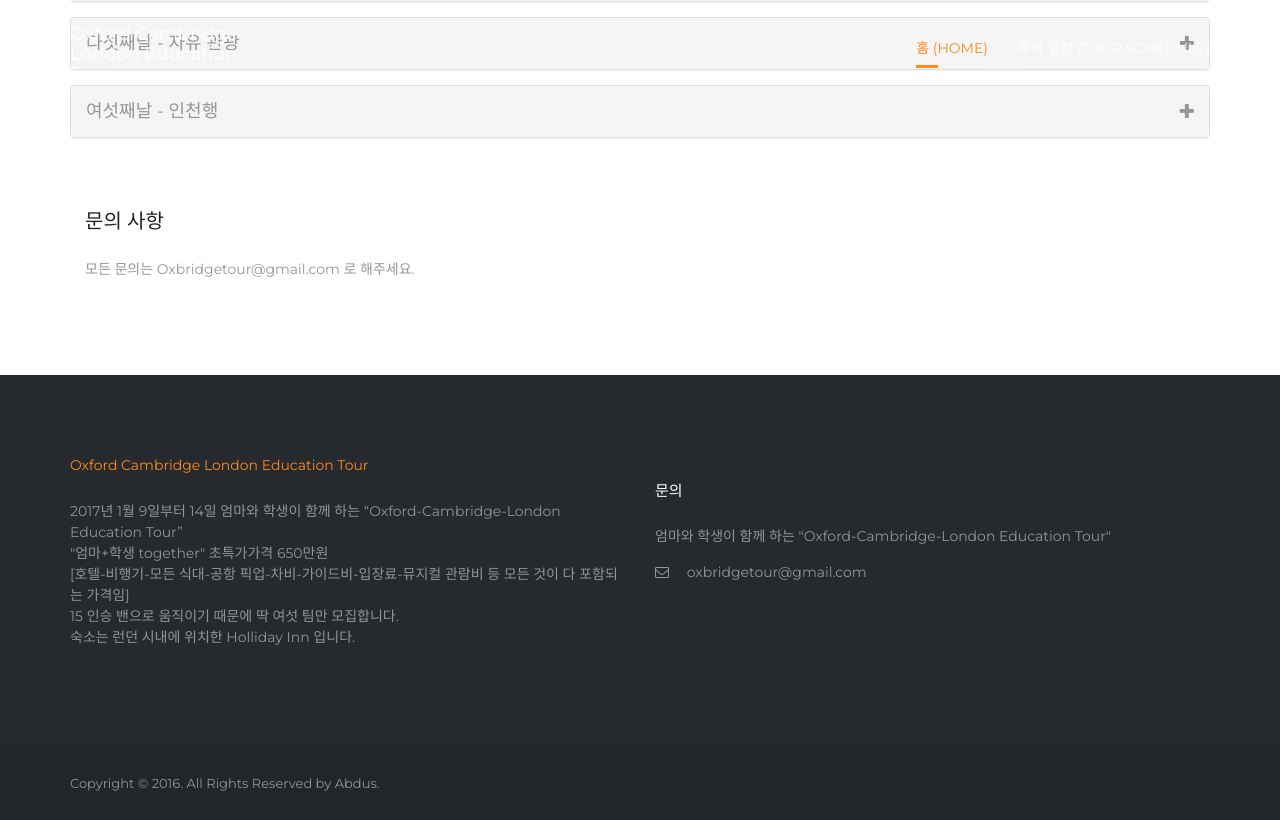
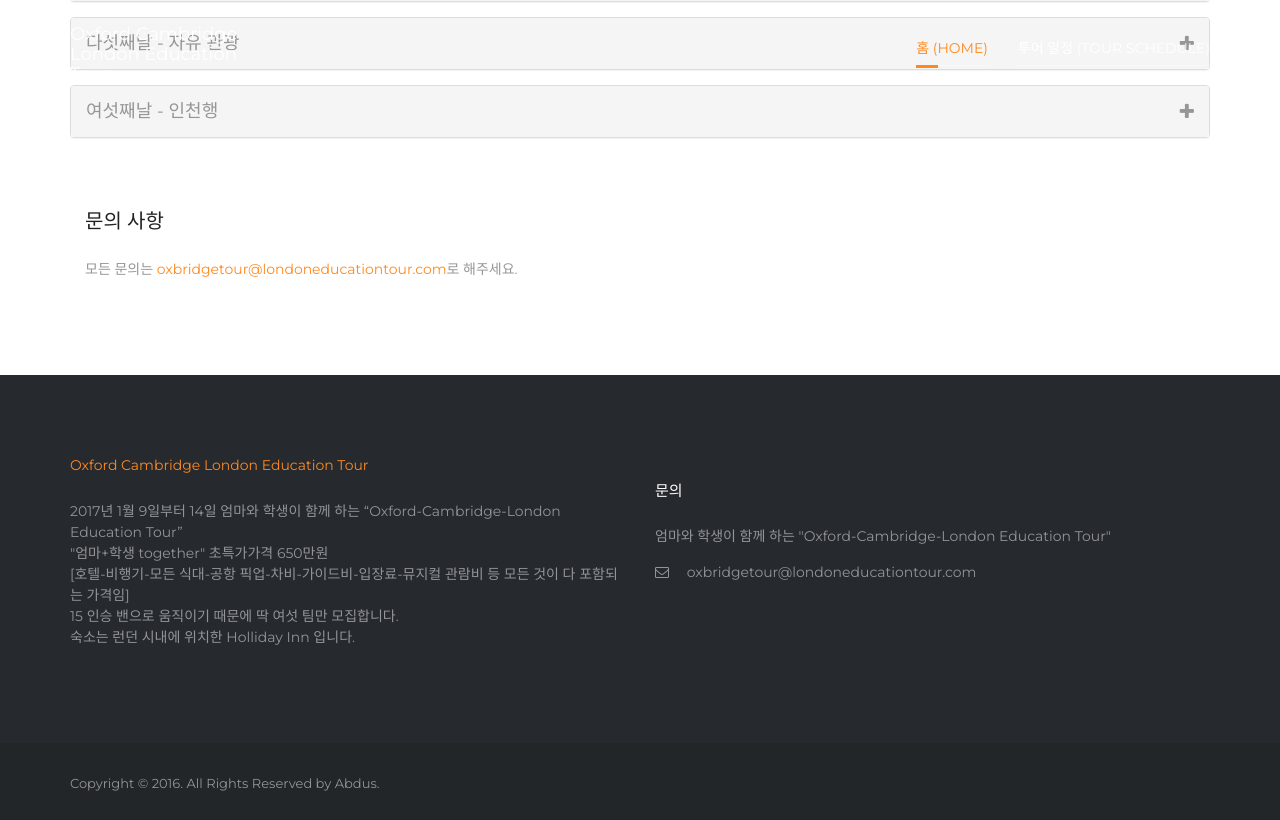
Before and after one commit to andrewchaa/londoneducationtour, a Jekyll site: the page built from index.html, in a window 1280 px wide and 900 px high, scrolled down 1564 px, cut to the strip 0-820 px from the top of the window. Built offline with Jekyll 4.4.1, drawn with Linux system fonts in a browser that asks for light colours; nearby versions of some CDN libraries.

Commit message:
use alias email, educationtour

```diff
--- a/_config.yml
+++ b/_config.yml
@@ -7,11 +7,11 @@
 
 # Site settings
 title: Oxford Cambridge London Education Tour
-email: oxbridgetour@gmail.com
+email: oxbridgetour@londoneducationtour.com
 description: > # this means to ignore newlines until "baseurl:"
   엄마와 학생이 함께 하는 "Oxford-Cambridge-London Education Tour"
 baseurl: "" # the subpath of your site, e.g. /blog
-url: "http://yourdomain.com" # the base hostname & protocol for your site
+url: "http://www.londoneducationtour.com" # the base hostname & protocol for your site
 twitter_username: jekyllrb
 github_username:  jekyll
 
--- a/_includes/tour-schedule.html
+++ b/_includes/tour-schedule.html
@@ -108,7 +108,7 @@
             <div class="col-xs-12">
               <div class="generalInfo">
                 <h2>문의 사항</h2>
-                <p>모든 문의는 Oxbridgetour@gmail.com 로 해주세요.</p>
+                <p>모든 문의는 <a href="mailTo:{{ site.email }}">{{ site.email }}</a>로 해주세요.</p>
               </div>
             </div>
 
--- a/index.html
+++ b/index.html
@@ -158,7 +158,7 @@
       <div class="row">
         <div class="col-sm-6 col-xs-12">
           <div class="footerContent">
-            <a href="/" class="footer-logo">
+            <a href="mailTo:{{ site.email }}" class="footer-logo">
               {{ site.title }}
             </a>
             <p>
```
